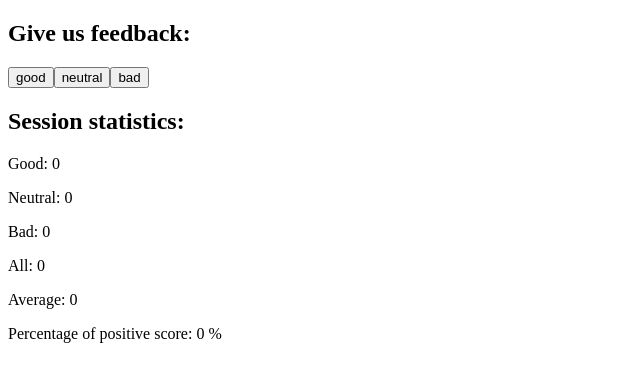
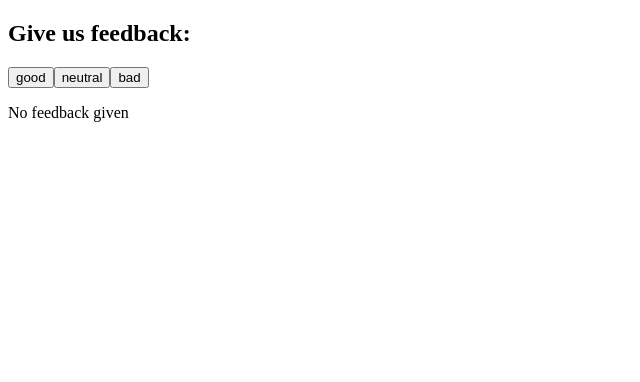
Before and after one commit to FabricioPaoloni/fullstackopen-part1, a React (Vite) app in the folder unicafe/: page / in a window 1280 px wide. Shown: the top 382 px of the page, without its empty margins (0-640 px from the left). Built offline with nearby package versions, Linux system fonts and the light colour scheme.

Commit message:
Exercise 1.9 completed.

```diff
--- a/unicafe/src/App.jsx
+++ b/unicafe/src/App.jsx
@@ -20,8 +20,8 @@ const Statistics = ({good, neutral, bad, all}) => {
       <LineStatistics text="Neutral" statistic={neutral} />
       <LineStatistics text="Bad" statistic={bad} />
       <LineStatistics text="All" statistic={good + neutral + bad} />
-      <LineStatistics text="Average" statistic={(good - bad) / all} />
-      <LineStatistics text="Percentage of positive score" statistic={good / all * 100 + " %"} />
+      <LineStatistics text="Average" statistic={all === 0 ? 0 : (good - bad) / all} /> {/*we avoid dividing by all = 0 with an if statement*/}
+      <LineStatistics text="Percentage of positive score" statistic={good / (all === 0 ? 1 : all) * 100 + " %"} /> {/*we avoid dividing by all = 0 with an if statement*/}
     </>
   )
 }
@@ -30,7 +30,7 @@ function App() {
   const [good, setGood] = useState(0)
   const [neutral, setNeutral] = useState(0)
   const [bad, setBad] = useState(0)
-  const all = (good + neutral + bad) === 0 ? 1 : good + neutral + bad
+  const all = good + neutral + bad
 
   const handleClick = {
     //and object composed of 3 functions: good, neutral and bad used to change each of those states
@@ -54,7 +54,11 @@ function App() {
       <Button onClick={handleClick.good} text="good" />
       <Button onClick={handleClick.neutral} text="neutral" />
       <Button onClick={handleClick.bad} text="bad" />
+      {
+      all === 0 ?
+      <p>No feedback given</p> :
       <Statistics good={good} neutral={neutral} bad={bad} all={all} />
+      }
     </>
   )
 }
```
